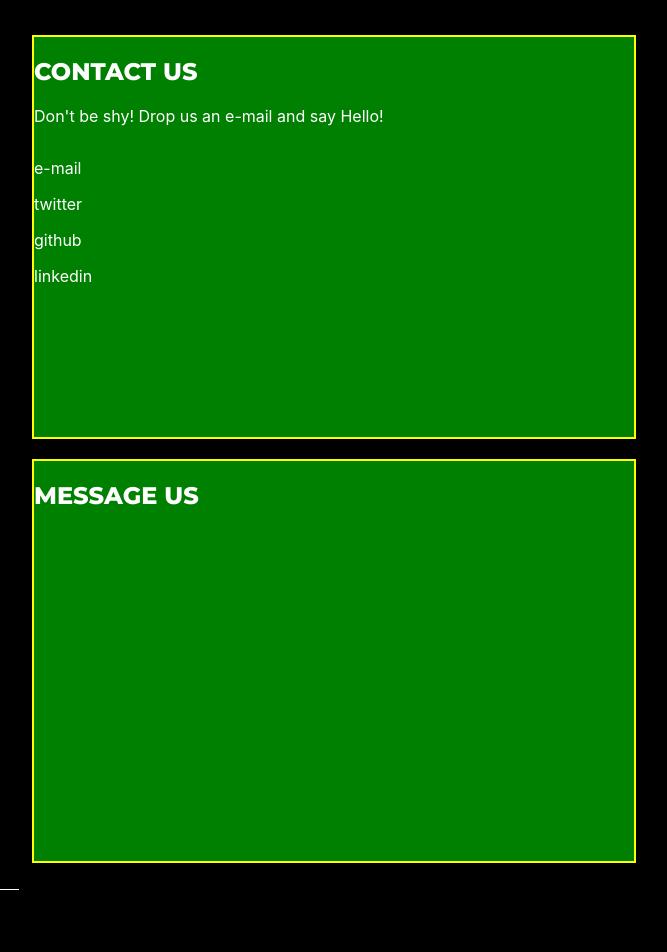
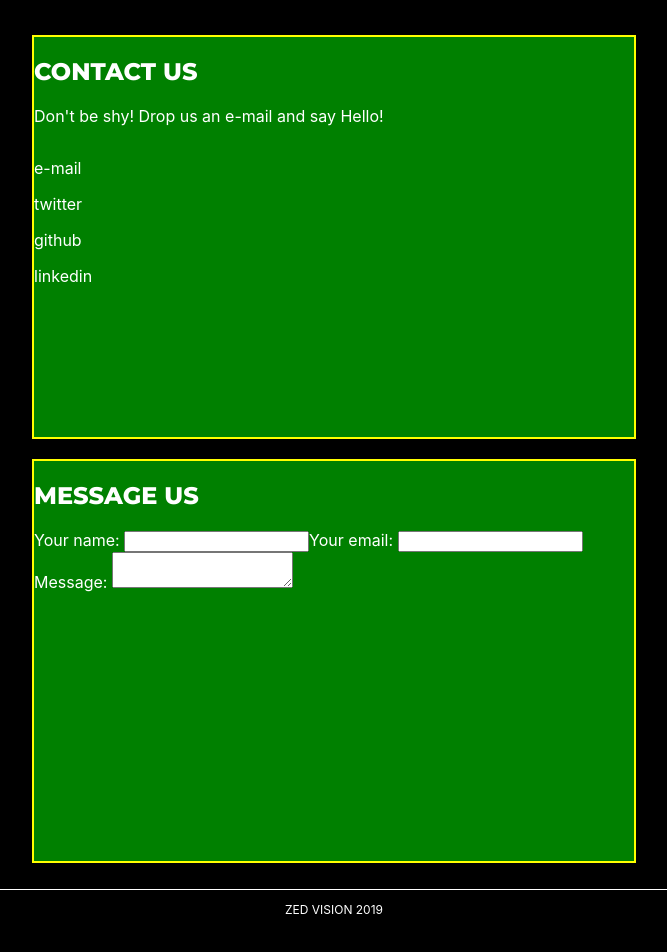
Before and after one commit to bantoistvan/web-amplify, a React (Create React App) app: page / in a window 1280 px wide. Shown: the top 952 px of the page, without its empty margins (306-973 px from the left). Built offline with nearby package versions, Linux system fonts and the light colour scheme.

Commit message:
Fixed footer

```diff
--- a/src/App.css
+++ b/src/App.css
@@ -60,14 +60,6 @@
   width: 100px;
 }
 
-.Footer-divider{
-  display: block;
-  flex-wrap: wrap;
-  background-color: white;
-  height: 1px;
-  width: 300px;
-}
-
 .Social-contact {
 display: flex;
 flex-wrap: wrap;
@@ -75,6 +67,7 @@ flex-wrap: wrap;
 
 
 .footer {
+  border-top: 1px solid white;
 color: white;
 font-size: 12px;
 text-align: center;
--- a/src/App.tsx
+++ b/src/App.tsx
@@ -33,10 +33,16 @@ class App extends Component {
           </div>
           <div className="Contact-us-item">
             <h2>Message us</h2>
+            <form>
+              <label>Your name: <input id="name" /></label>
+              <label>Your email: <input id="email" /></label>
+
+              <label>Message: <textarea id="email" /></label>
+
+            </form>
 
           </div>
     </div>
-    <div className="Footer-divider"> </div>
     <div className="footer">
       <p>ZED VISION 2019</p>
 
```
